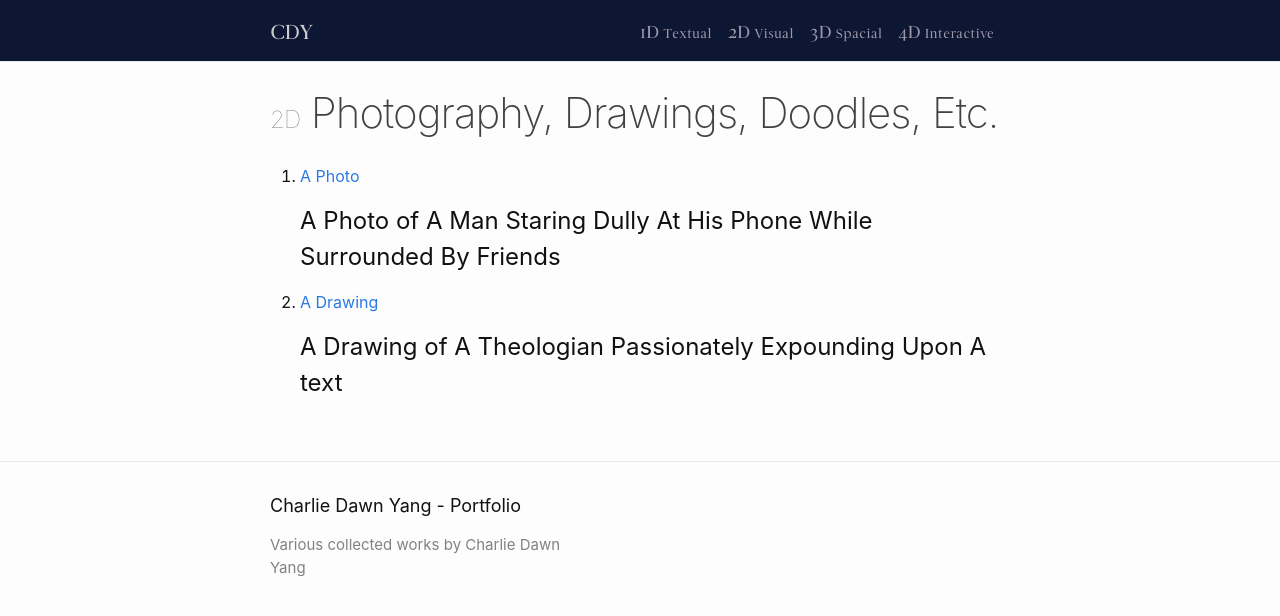
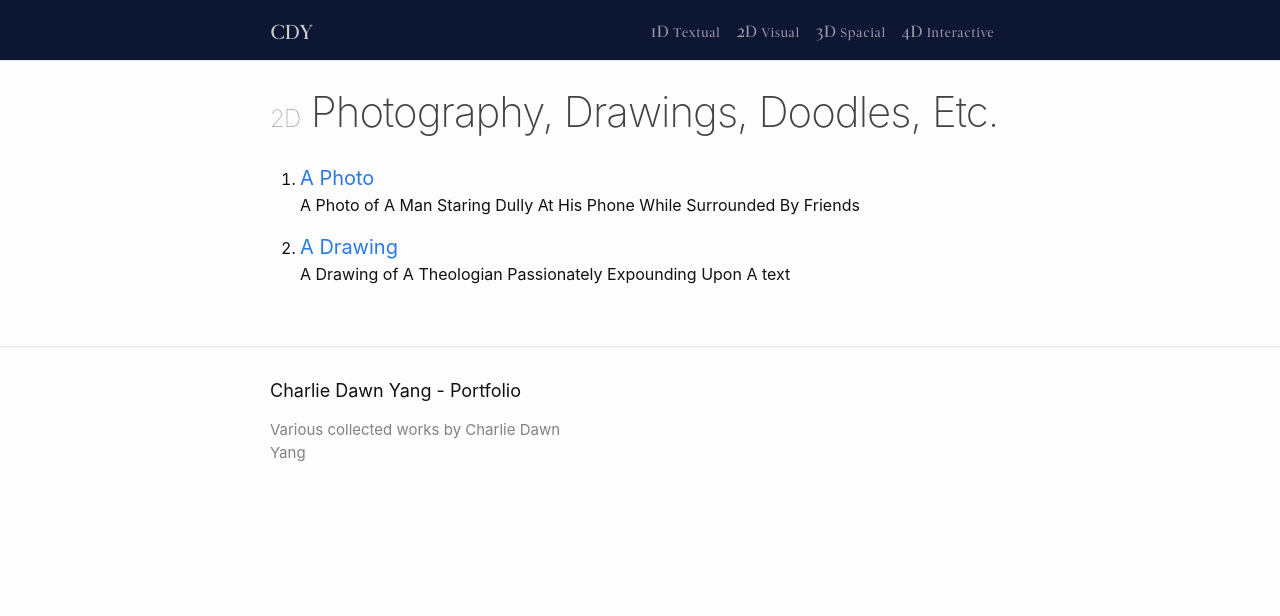
Before and after one commit to Charlie-Y/Charlie-Y.github.io, a Jekyll site: the page built from category/visual.html, in a window 1280 px wide. Shown: the top 616 px of the page. Built offline with Jekyll 4.4.1, drawn with Linux system fonts in a browser that asks for light colours.

Commit message:
feat:done...

```diff
--- a/_layouts/category.html
+++ b/_layouts/category.html
@@ -2,15 +2,16 @@
 layout: page
 ---
 
-<ol class="">
-{% for post in site.categories[page.category] %}
+<ol class="post-link-list category-list">
+    {% for post in site.categories[page.category] %}
     <li>
-        <a href="{{ post.url | absolute_url }}">
+        <a class="post-list-link" href="{{ post.url | absolute_url }}">
             {{ post.title }}
+            <p class="excerpt">
+                {{post.excerpt | strip_html}}
+            </p>
         </a>
-        <p class="excerpt">
-            {{post.excerpt}}
-        </p>
+
     </li>
-{% endfor %}
+    {% endfor %}
 </ol>
--- a/_layouts/page.html
+++ b/_layouts/page.html
@@ -6,7 +6,6 @@ layout: default
   <header class="post-header">
         <h1 class="post-title">
             <span class="post-category">{{page.category | escape}}</span>
-            {{ }}
             {{ page.title | escape }}
         </h1>
   </header>
--- a/_sass/_base.scss
+++ b/_sass/_base.scss
@@ -1,6 +1,7 @@
 /**
  * _base.scss will be shared between all pages!
  */
+@import "minima/minima";
 
 * {
     -webkit-font-smoothing: auto;
@@ -8,6 +9,15 @@
 }
 
 $home-icon-space-width: 80px;
+
+$font-size-1: 0.625rem;
+$font-size-2: 0.75rem;
+$font-size-3: 0.875rem;
+$font-size-4: 1rem;
+$font-size-5: 1.125rem;
+$font-size-6: 1.25rem;
+$font-size-7: 1.5rem;
+$font-size-8: 1.875rem;
 
 @mixin debug-border($color) {
     border: solid 0.5px $color;
@@ -49,6 +59,15 @@ $home-icon-space-width: 80px;
         font-family: "Novar";
     }
 
+    .site-nav input:checked ~ .trigger {
+        padding: 0.5rem;
+        .category-link {
+            display: block;
+            text-align: left;
+            color: rgb(82, 82, 82);
+        }
+    }
+
     .trigger {
         display: flex;
         align-items: center;
@@ -63,14 +82,14 @@ $home-icon-space-width: 80px;
             transition: all 0.3s ease-in;
 
             &:hover {
-                color: saturate($link-color, 50%);
+                color: tint($link-color, 80%);
             }
             .link-title {
-                font-size: 1.2rem;
+                font-size: $font-size-5;
             }
 
             .link-subtitle {
-                font-size: 0.9rem;
+                font-size: $font-size-3;
             }
             // color: blue;
         }
@@ -81,5 +100,13 @@ $home-icon-space-width: 80px;
     // font-family: "Novar";
 }
 
-.excerpt {
+.post-list-link {
+    font-size: $font-size-6;
+    &:hover {
+        text-decoration: none;
+    }
+    .excerpt {
+        font-size: $font-size-4;
+        color: $text-color;
+    }
 }
```
